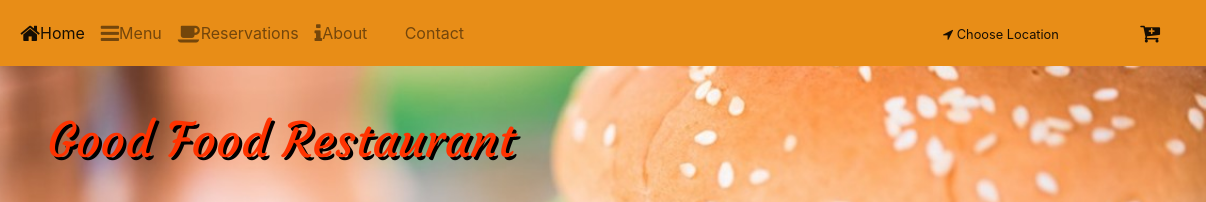
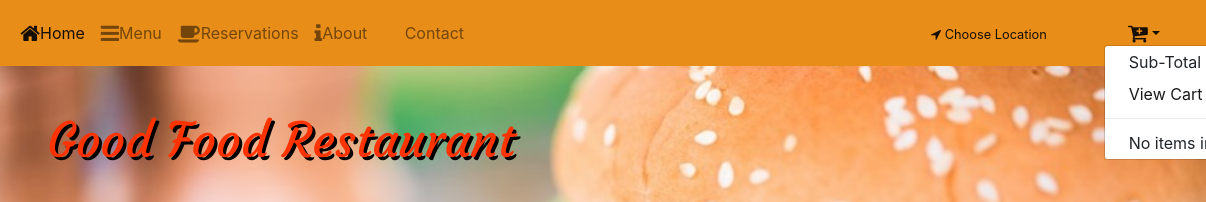
Before and after one commit to CatherineLydia/good_food_restaurant, a website: page index.html in a window 1280 px wide. Both pictures are taken after a click on the button 1224 px from the left and 33 px from the top of the page. Shown: the top 202 px of the page, 74-1280 px from the left. Drawn offline with nearby package versions, Linux system fonts and the light colour scheme.

Commit message:
Cart dropdown

```diff
--- a/index.html
+++ b/index.html
@@ -59,7 +59,16 @@
                         </div>
                         <!-- Shopping Cart -->
                         <div class="col col-md-4 text-right">
-                            <a role="button" ><i class="fa fa-lg fa-cart-plus"></i></a>
+                            <div class="dropdown ">
+                                <a class=" dropdown-toggle" href="#" role="button" id="cart" data-toggle="dropdown">
+                                    <i class="fa fa-lg fa-cart-plus"></i></a>
+                                    <div class="dropdown-menu w-100 m-0  p-0 overflow-auto">
+                                        <div class="dropdown-item">Sub-Total<span class="ml-3">$0</span></div>
+                                        <a class="dropdown-item" href="#">View Cart</a>
+                                        <div class="dropdown-divider"></div>
+                                        <div class="dropdown-item" href="#">No items in the cart</div>
+                                    </div>
+                            </div>
                         </div>
                     </div>
                 </div>
```
